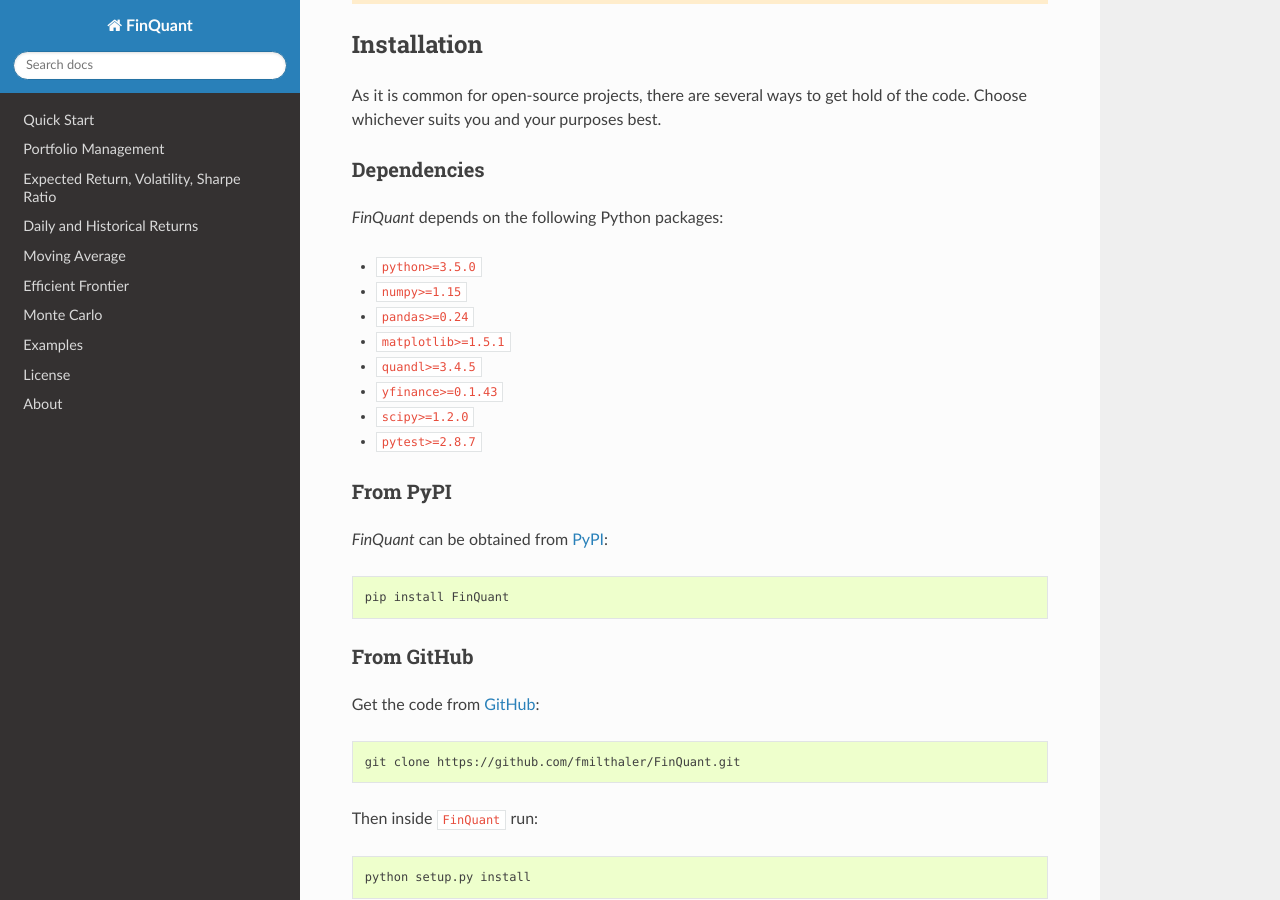
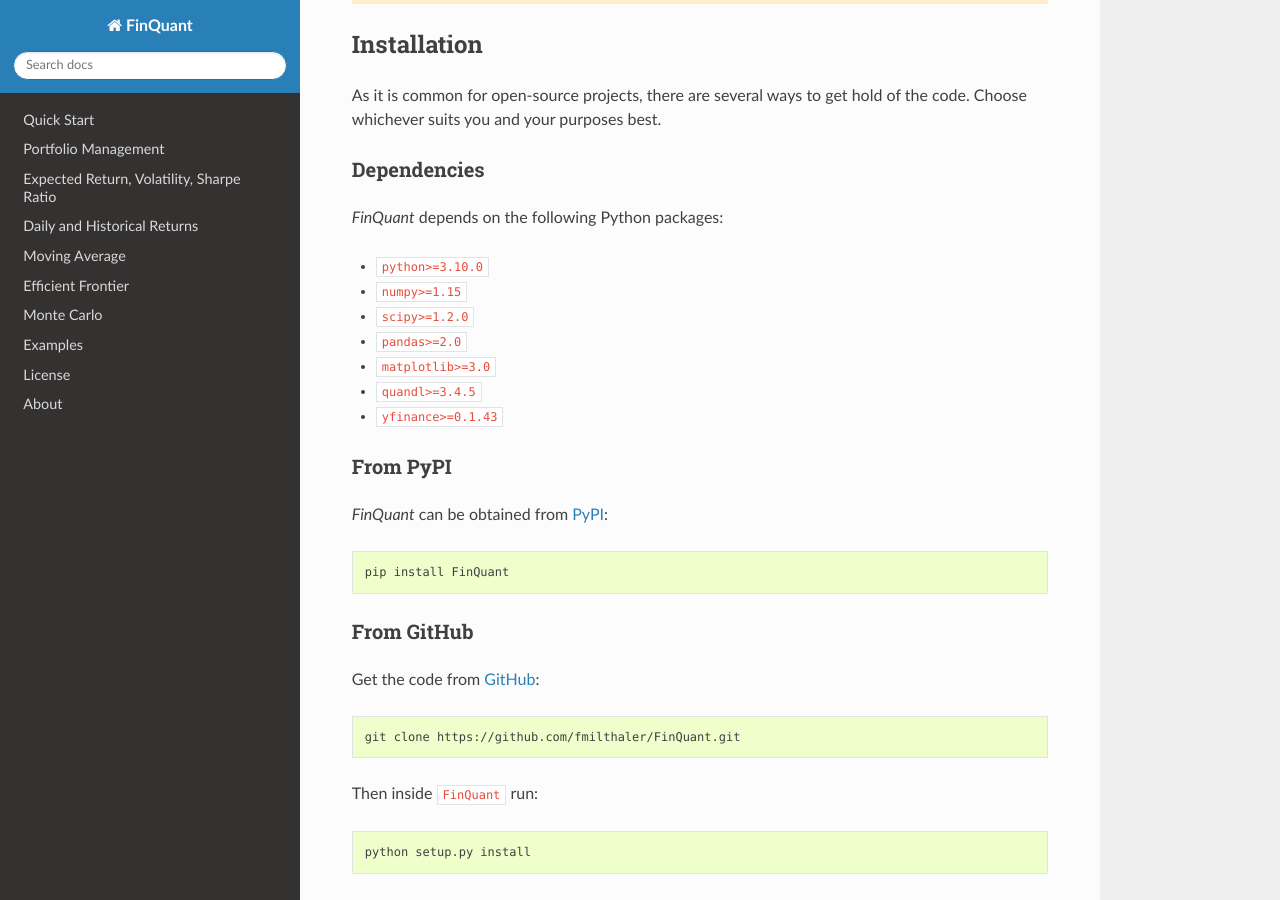
Before and after one commit to fmilthaler/FinQuant, a Sphinx documentation site: the page built from docs/index.rst, in a window 1280 px wide and 900 px high, scrolled down 807 px. Built offline with Sphinx 7.4.7 and the Read the Docs theme 2.0.0, drawn with Linux system fonts in a browser that asks for light colours; the version number could not be read and is left out.

Commit message:
Updating dependencies in docs

```diff
--- a/docs/index.rst
+++ b/docs/index.rst
@@ -34,14 +34,13 @@
 
 *FinQuant* depends on the following Python packages:
 
-- ``python>=3.5.0``
+- ``python>=3.10.0``
 - ``numpy>=1.15``
-- ``pandas>=0.24``
-- ``matplotlib>=1.5.1``
+- ``scipy>=1.2.0``
+- ``pandas>=2.0``
+- ``matplotlib>=3.0``
 - ``quandl>=3.4.5``
 - ``yfinance>=0.1.43``
-- ``scipy>=1.2.0``
-- ``pytest>=2.8.7``
 
 From PyPI
 ---------
```
